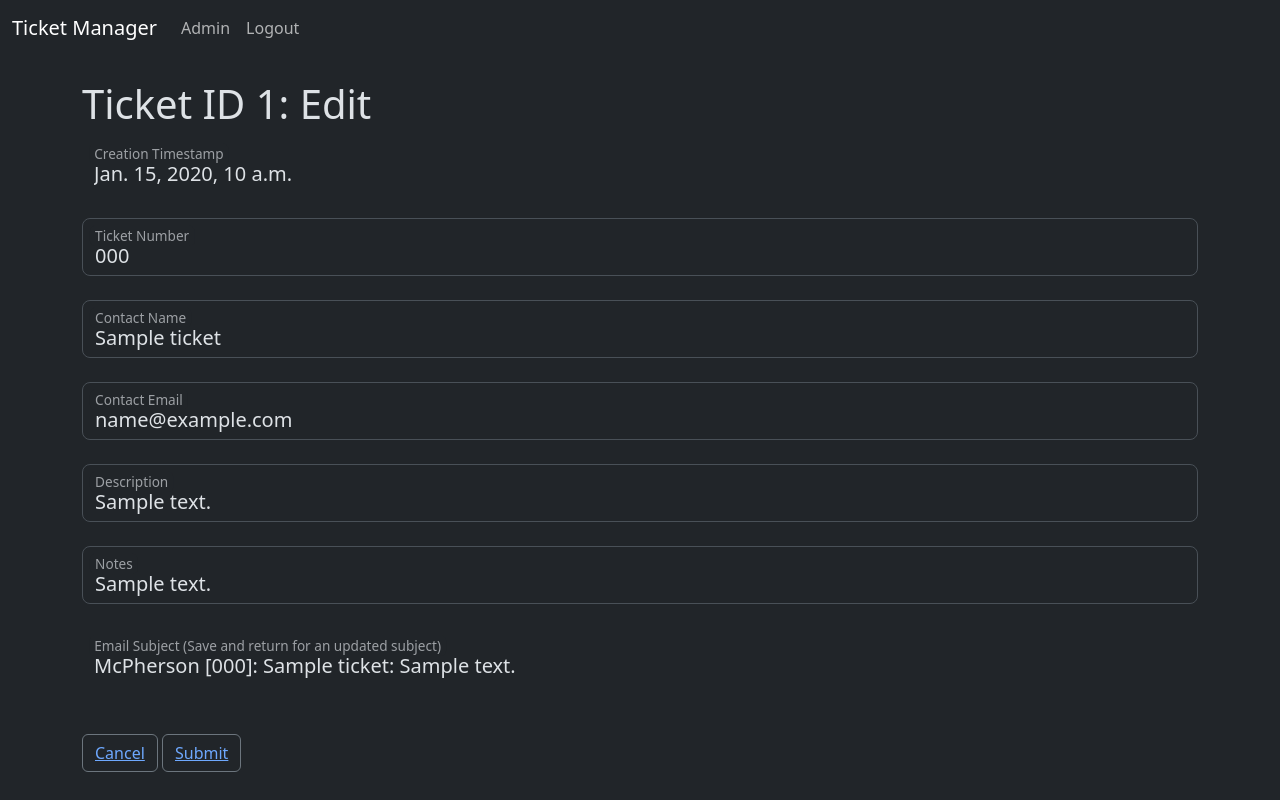
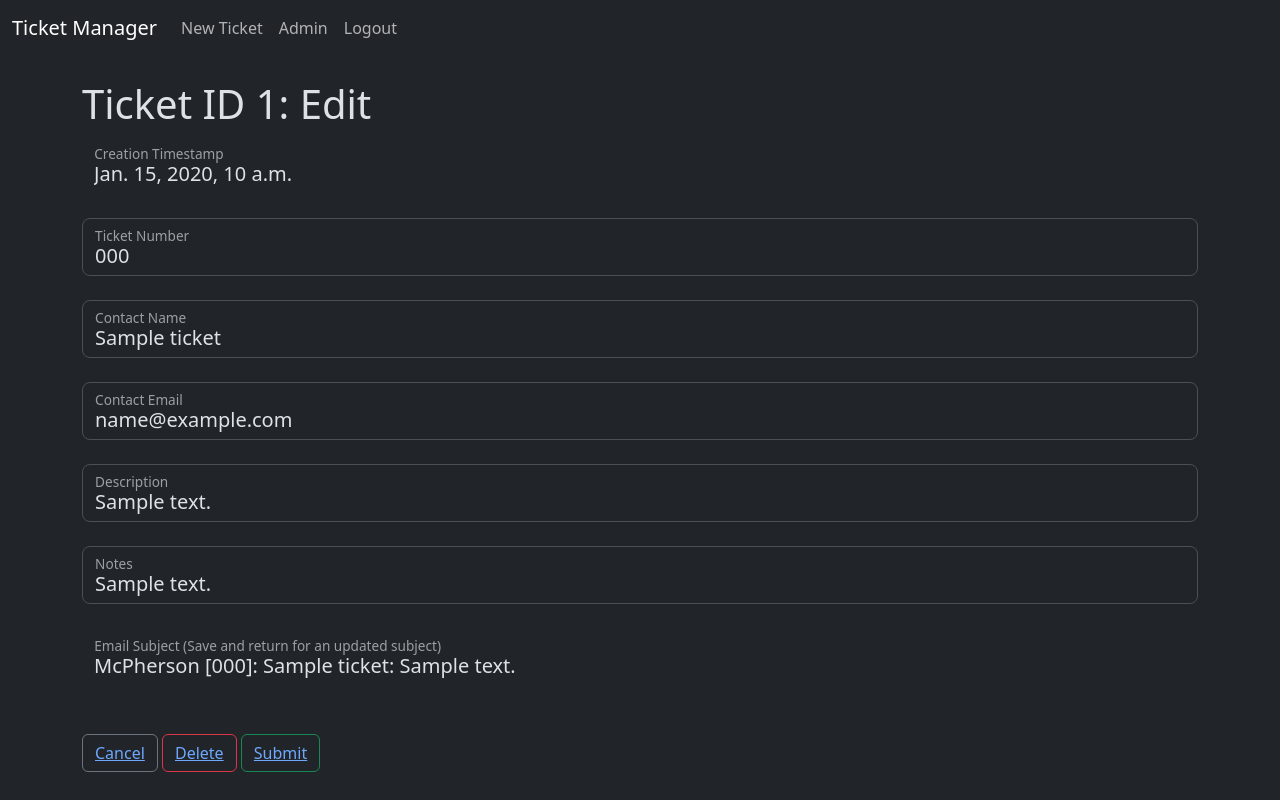
Before and after one commit to LegitWIZRD/TicketManager3, a Django app: page /edit/1 in a window 1280 px wide. Run offline with Django 4.2, Linux system fonts and the light colour scheme; the first user in the database is signed in; tables that the repository leaves empty hold one stand-in row (Sample ...).

Commit message:
Created the logic for adding tickets. I used a Django form, which is working when pulling up the page, but the submit button does not function.

```diff
--- a/TicketManager3/APP/templates/edit.html
+++ b/TicketManager3/APP/templates/edit.html
@@ -35,5 +35,6 @@
 </form>
 <br><br>
 <button type="button" class="btn btn-outline-secondary" ><a href="{% url 'ticket' ticket_record.id %}">Cancel</a></button>
-<button type="button" class="btn btn-outline-secondary" ><a href="{% url 'home' %}">Submit</a></button>
+<button type="button" class="btn btn-outline-danger" ><a href="{% url 'delete' ticket_record.id %}">Delete</a></button>
+<button type="button" class="btn btn-outline-success" ><a href="{% url 'home' %}">Submit</a></button>
 {%  endblock  %}
--- a/TicketManager3/APP/templates/navbar.html
+++ b/TicketManager3/APP/templates/navbar.html
@@ -7,6 +7,10 @@
     <div class="collapse navbar-collapse" id="navbarSupportedContent">
       <ul class="navbar-nav me-auto mb-2 mb-lg-0">
         {% if user.is_authenticated %}
+
+        <li class="nav-item">
+          <a class="nav-link" href="{% url 'add' %}">New Ticket</a>
+        </li>
 
         <li class="nav-item">
           <a class="nav-link" href="{% url 'admin' %}">Admin</a>
--- a/TicketManager3/APP/urls.py
+++ b/TicketManager3/APP/urls.py
@@ -5,7 +5,9 @@ urlpatterns = [
     path('', views.home, name='home'),
     path('logout/', views.logout_user, name='logout'),
     path('admin/', views.admin, name='admin'),
+    path('add/', views.add_ticket, name='add'),
     path('ticket/<int:pk>', views.ticket, name='ticket'),
-    path('edit/<int:pk>', views.edit_ticket, name='edit')
+    path('edit/<int:pk>', views.edit_ticket, name='edit'),
+    path('delete_ticket/<int:pk>', views.delete_ticket, name='delete')
 
 ]
--- a/TicketManager3/APP/views.py
+++ b/TicketManager3/APP/views.py
@@ -2,6 +2,7 @@ from django.shortcuts import render, redirect
 from django.contrib.auth import authenticate, logout, login
 from django.contrib import messages
 from .models import Ticket
+from .forms import NewTicketForm
 # Create your views here.
 
 
@@ -21,6 +22,22 @@ def home(request):
         'home': home,
         'tickets': tickets
     })
+
+
+def add_ticket(request):
+    form = NewTicketForm(request.POST or None)
+    if request.user.is_authenticated:
+        if request.method == 'POST':
+            if form.is_valid():
+                new = form.save()
+                messages.success(request, "New Ticket Was Added!")
+                return redirect('home')
+
+        return render(request, 'add.html', {
+            'form': form})
+    else:
+        messages.success(request, "You must be logged in to view this page.")
+        return redirect('home')
 
 
 def ticket(request, pk):
@@ -45,6 +62,17 @@ def edit_ticket(request, pk):
         return redirect('home')
 
 
+def delete_ticket(request, pk):
+    if request.user.is_authenticated:
+        deleted_ticket = Ticket.objects.get(id=pk)
+        deleted_ticket.delete()
+        messages.success(request, f"Ticket was deleted successfully!")
+        return redirect('home')
+    else:
+        messages.success(request, "You must be logged in to view this page.")
+        return redirect('home')
+
+
 def admin(request):
     return redirect('admin')
 
```
Also changed, not shown: other parts of TicketManager3/APP/templates/edit.html (+1 -1 lines), TicketManager3/APP/forms.py (added, +14 -0 lines), TicketManager3/APP/templates/add.html (added, +14 -0 lines).
